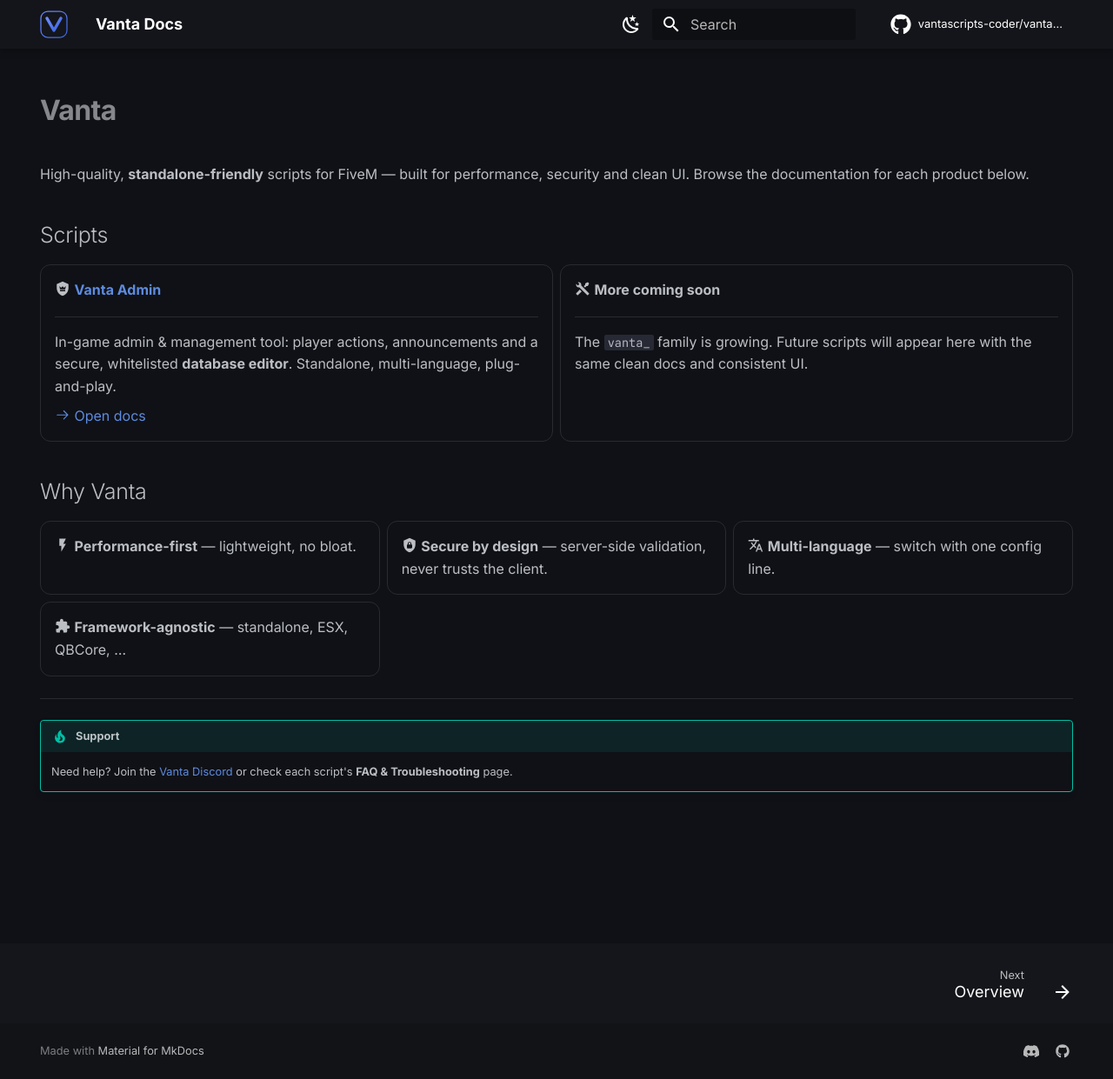
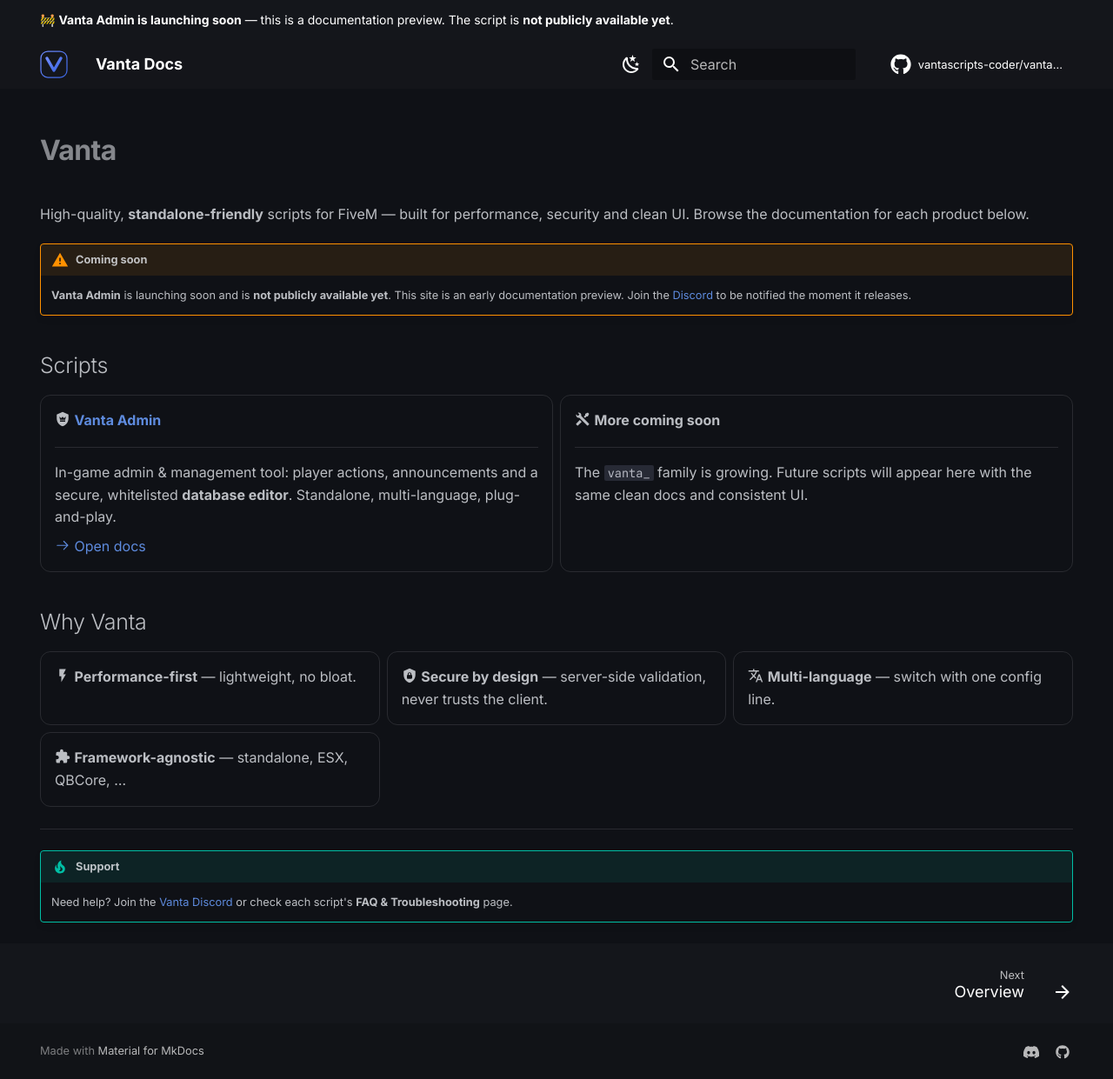
Before and after one commit to vantascripts-coder/vanta-docs, an MkDocs documentation site: the page built from docs/index.md, in a window 1280 px wide and 1241 px high. Shown: the whole window at 87% size. Built offline with MkDocs 1.6.1 and Material for MkDocs 9.7.7, drawn with Linux system fonts in a browser that asks for light colours; comment, search, counter and statistics services are not loaded.

Commit message:
Add 'coming soon' announcement bar and pre-release notices

```diff
--- a/docs/index.md
+++ b/docs/index.md
@@ -8,6 +8,11 @@
 
 High-quality, **standalone-friendly** scripts for FiveM — built for performance,
 security and clean UI. Browse the documentation for each product below.
+
+!!! warning "Coming soon"
+    **Vanta Admin** is launching soon and is **not publicly available yet**. This
+    site is an early documentation preview. Join the [Discord](https://discord.gg/your-invite)
+    to be notified the moment it releases.
 
 ## Scripts
 
--- a/mkdocs.yml
+++ b/mkdocs.yml
@@ -10,6 +10,7 @@
 theme:
   name: material
   language: en
+  custom_dir: overrides
   logo: assets/logo.svg
   favicon: assets/logo.svg
   palette:
--- /dev/null
+++ b/overrides/main.html
@@ -0,0 +1,7 @@
+{% extends "base.html" %}
+
+<!-- Site-wide announcement bar shown at the very top of every page -->
+{% block announce %}
+  🚧 <strong>Vanta Admin is launching soon</strong> &mdash; this is a documentation
+  preview. The script is <strong>not publicly available yet</strong>.
+{% endblock %}
```
Also changed, not shown: docs/scripts/vanta-admin/index.md (+5 -0 lines).
